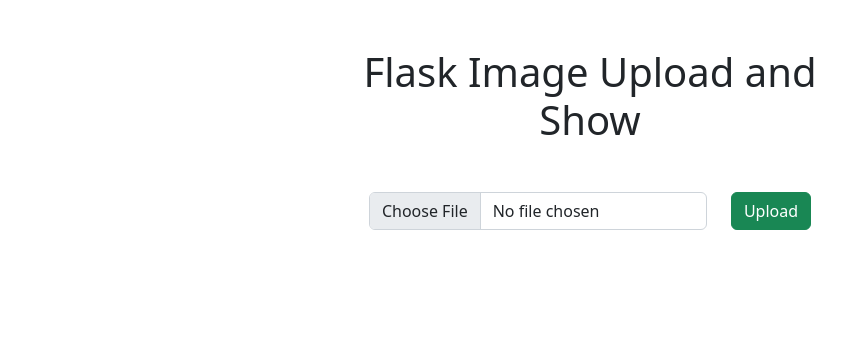
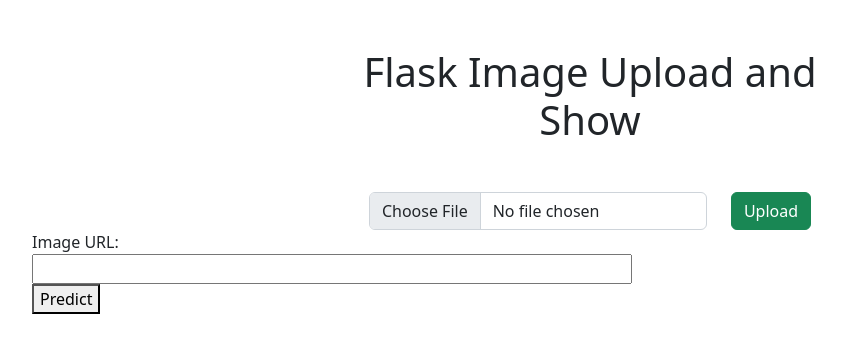
Before and after one commit to linnabraham/PredictUI, a Flask app: page / in a window 1280 px wide. Shown: the top 353 px of the page, without its empty margins (50-895 px from the left). Run offline with Flask 2, Linux system fonts and the light colour scheme; some libraries are stand-ins or nearby versions.

Commit message:
add html code for ML prediction

```diff
--- a/templates/index.html
+++ b/templates/index.html
@@ -37,5 +37,30 @@
 		{% endif %}
 	</div>
     </div>
+
+	<form action="/predict_object/" method="post">
+		Image URL:<br>
+		  <input type="text" name="image_url" style="width: 600px;">
+		<br>
+
+		<button type="submit" style="font:20px">
+		  Predict
+		</button>
+		</form>
+
+
+		{% if message %}
+		<p>{{message}}</p><br>
+
+
+		{% if data.shape[0] > 0 %}
+
+		{{ data.reset_index(drop = True).to_html(classes="table table-striped") | safe}}
+
+		{% endif %}
+
+		<p><img src="{{image_url}}" style='width:500px'/><br>
+
+		{% endif %}
     </body>
     </html>
```
